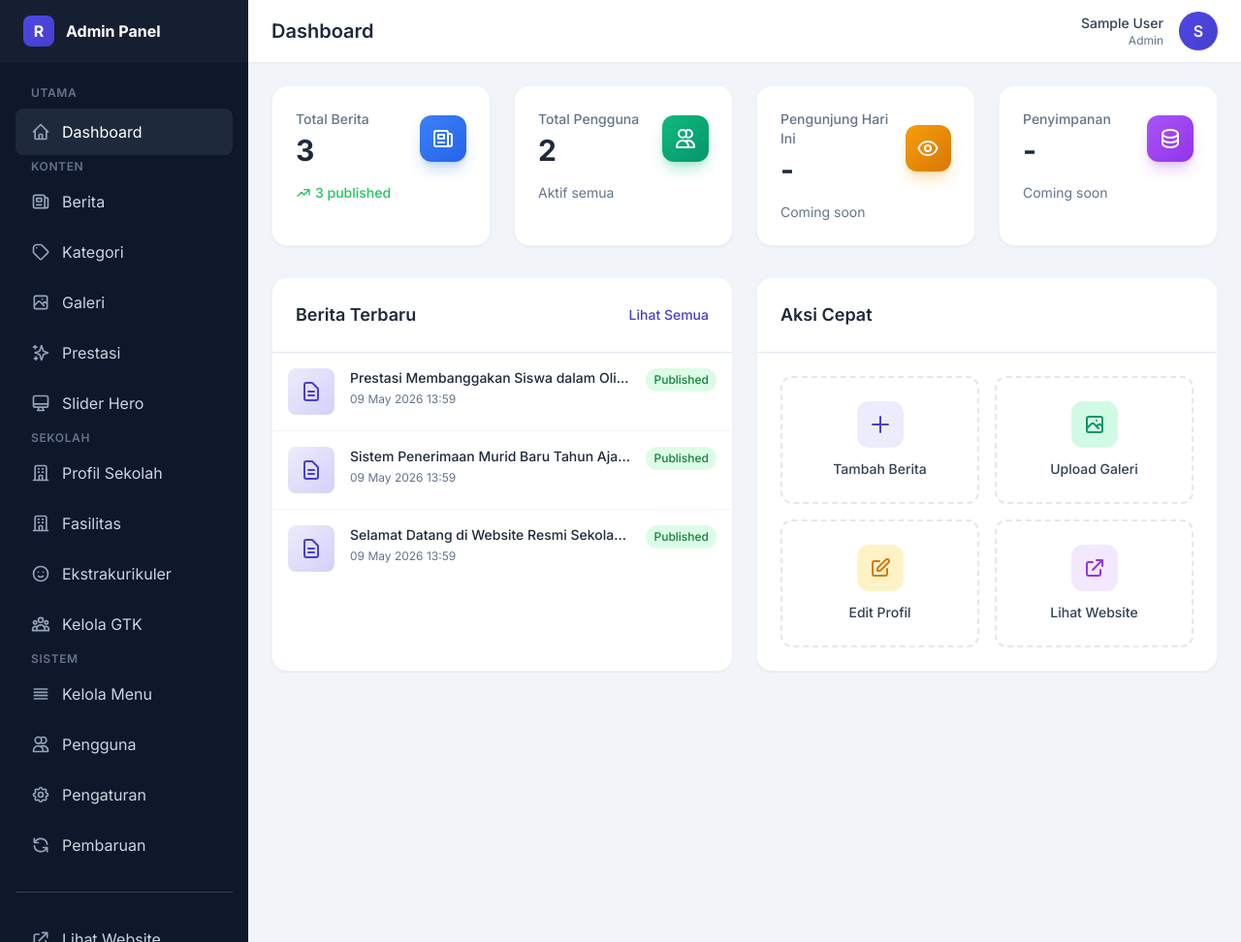
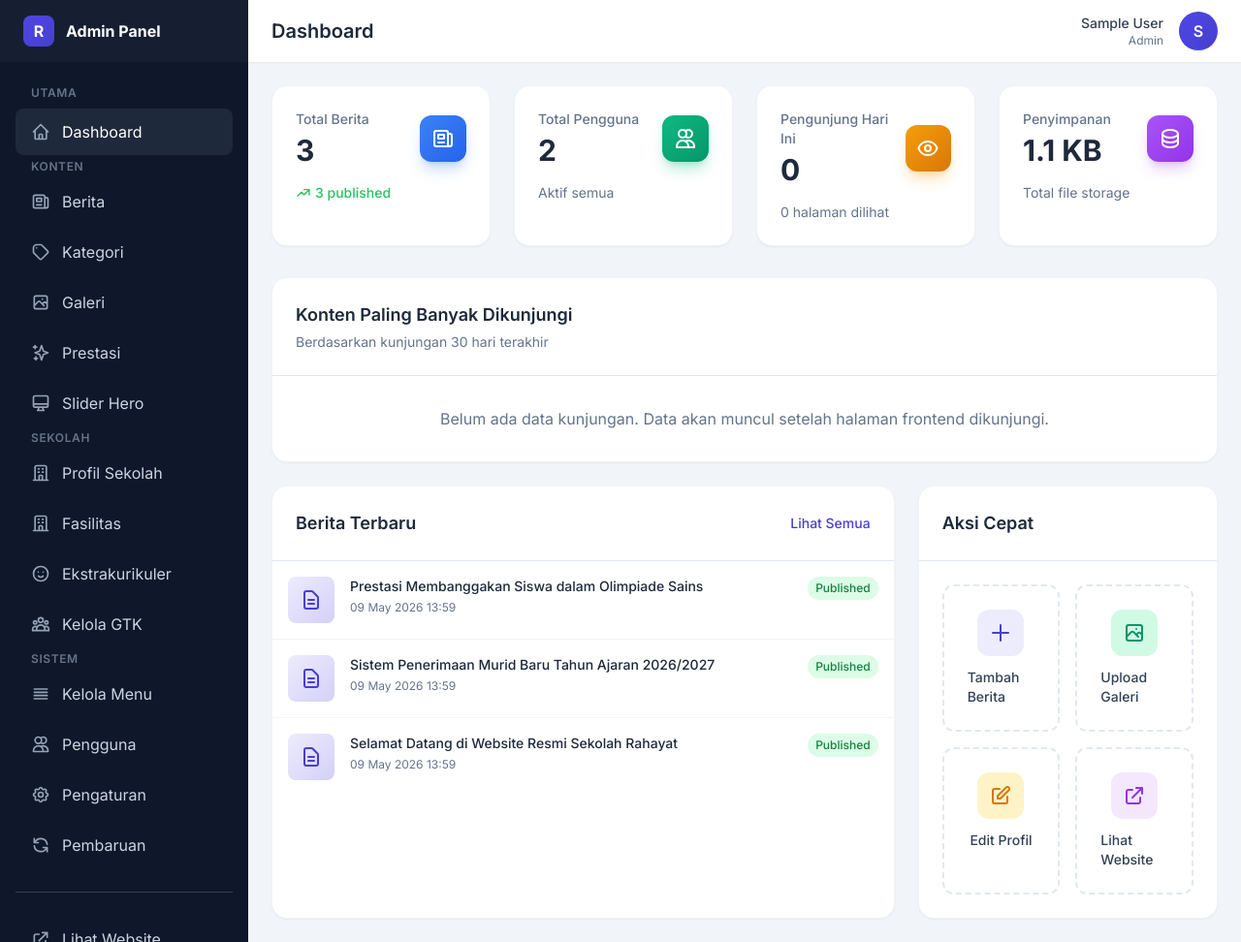
Before and after one commit to ruhy4t/rahayat-cms, a PHP site: page /admin in a window 1280 px wide. Shown: the whole page at 97% size. Run offline with PHP 8.4, Linux system fonts and the light colour scheme; the visitor is signed in with stand-in values (Sample User, id 1); data comes from the database, SQL or seed files in the repository; both versions use the stored data as it was after the commit; tables that the repository leaves empty hold one stand-in row (values such as "Sample post"); some libraries are stand-ins or nearby versions.

Commit message:
Add visitor analytics to dashboard

```diff
--- a/app/Controllers/Controller.php
+++ b/app/Controllers/Controller.php
@@ -105,6 +105,10 @@ abstract class Controller
         require $viewFile;
 
         $content = ob_get_clean();
+
+        if ($layout === 'frontend') {
+            $this->trackFrontendVisit($view, $data);
+        }
 
         // If layout is specified, wrap content in layout
         if ($layout) {
@@ -469,4 +473,77 @@ abstract class Controller
             error_log('Watermark failed: ' . $e->getMessage());
         }
     }
+
+    private function trackFrontendVisit(string $view, array $data): void
+    {
+        if (PHP_SAPI === 'cli' || $this->isLoggedIn()) {
+            return;
+        }
+
+        $path = parse_url($_SERVER['REQUEST_URI'] ?? '/', PHP_URL_PATH) ?: '/';
+        if (str_starts_with($path, '/storage') || str_starts_with($path, '/api')) {
+            return;
+        }
+
+        $userAgent = strtolower((string) ($_SERVER['HTTP_USER_AGENT'] ?? ''));
+        if ($userAgent === '' || preg_match('/bot|crawl|spider|slurp|preview|facebookexternalhit|whatsapp/i', $userAgent)) {
+            return;
+        }
+
+        if (empty($_SESSION['_visitor_id'])) {
+            $_SESSION['_visitor_id'] = Security::randomString(32);
+        }
+
+        $meta = $this->resolveVisitContent($view, $data);
+        $ip = $_SERVER['HTTP_CF_CONNECTING_IP'] ?? $_SERVER['REMOTE_ADDR'] ?? '';
+        $visitorKey = hash('sha256', $_SESSION['_visitor_id'] . '|' . $ip . '|' . $userAgent);
+
+        try {
+            (new SiteVisit())->record([
+                'visitor_key' => $visitorKey,
+                'path' => $path,
+                'title' => $meta['title'],
+                'content_type' => $meta['content_type'],
+                'content_id' => $meta['content_id'],
+            ]);
+        } catch (\Throwable $e) {
+            error_log('Visit tracking failed: ' . $e->getMessage());
+        }
+    }
+
+    private function resolveVisitContent(string $view, array $data): array
+    {
+        $title = (string) ($data['title'] ?? 'Halaman');
+        $type = match ($view) {
+            'frontend.home' => 'home',
+            'frontend.profile' => 'profile',
+            'frontend.gtk' => 'gtk',
+            'frontend.gallery' => 'gallery',
+            'frontend.gallery-detail' => 'gallery_album',
+            'frontend.contact' => 'contact',
+            'frontend.news.index' => 'news_index',
+            'frontend.news.show' => 'news',
+            'frontend.news.search' => 'search',
+            'frontend.prestasi' => 'prestasi',
+            'frontend.spmb.index' => 'spmb',
+            'frontend.spmb.register' => 'spmb_register',
+            'frontend.spmb.status' => 'spmb_status',
+            default => str_replace('frontend.', '', $view),
+        };
+
+        $contentId = null;
+        if (!empty($data['news']['id'])) {
+            $contentId = (int) $data['news']['id'];
+            $title = (string) $data['news']['title'];
+        } elseif (!empty($data['album']['id'])) {
+            $contentId = (int) $data['album']['id'];
+            $title = (string) $data['album']['title'];
+        }
+
+        return [
+            'title' => substr($title, 0, 255),
+            'content_type' => $type,
+            'content_id' => $contentId,
+        ];
+    }
 }
--- a/app/Controllers/DashboardController.php
+++ b/app/Controllers/DashboardController.php
@@ -20,6 +20,7 @@ class DashboardController extends Controller
     private GalleryItem $galleryModel;
     private HeroSlide $slideModel;
     private Staff $staffModel;
+    private SiteVisit $visitModel;
 
     public function __construct()
     {
@@ -34,6 +35,7 @@ class DashboardController extends Controller
         $this->galleryModel = new GalleryItem();
         $this->slideModel = new HeroSlide();
         $this->staffModel = new Staff();
+        $this->visitModel = new SiteVisit();
     }
 
     /**
@@ -191,13 +193,51 @@ class DashboardController extends Controller
             'stats' => [
                 'news_count' => $this->newsModel->count(),
                 'news_published' => $this->newsModel->countPublished(),
-                'user_count' => $this->userModel->count()
+                'user_count' => $this->userModel->count(),
+                'visitors_today' => $this->visitModel->countVisitorsToday(),
+                'page_views_today' => $this->visitModel->countPageViewsToday(),
+                'storage_size' => $this->formatBytes($this->directorySize(STORAGE_PATH)),
             ],
             'recentNews' => $this->newsModel->getRecent(5),
+            'topContent' => $this->visitModel->getTopContent(6, 30),
             'flash' => $this->getFlash()
         ];
 
         $this->view('backend.dashboard', $data, 'backend');
+    }
+
+    private function directorySize(string $path): int
+    {
+        if (!is_dir($path)) {
+            return 0;
+        }
+
+        $size = 0;
+        $iterator = new RecursiveIteratorIterator(
+            new RecursiveDirectoryIterator($path, FilesystemIterator::SKIP_DOTS)
+        );
+
+        foreach ($iterator as $file) {
+            if ($file->isFile()) {
+                $size += $file->getSize();
+            }
+        }
+
+        return $size;
+    }
+
+    private function formatBytes(int $bytes): string
+    {
+        $units = ['B', 'KB', 'MB', 'GB'];
+        $value = (float) $bytes;
+        $unit = 0;
+
+        while ($value >= 1024 && $unit < count($units) - 1) {
+            $value /= 1024;
+            $unit++;
+        }
+
+        return number_format($value, $unit === 0 ? 0 : 1) . ' ' . $units[$unit];
     }
 
     /**
--- /dev/null
+++ b/app/Models/SiteVisit.php
@@ -0,0 +1,96 @@
+<?php
+/**
+ * ============================================
+ * Site Visit Analytics Model
+ * ============================================
+ */
+
+declare(strict_types=1);
+
+class SiteVisit extends Model
+{
+    protected string $table = 'site_visits';
+    protected array $fillable = [
+        'visitor_key',
+        'path',
+        'title',
+        'content_type',
+        'content_id',
+        'visited_on',
+        'created_at',
+    ];
+    private static bool $tableChecked = false;
+
+    public function __construct()
+    {
+        parent::__construct();
+
+        if (!self::$tableChecked) {
+            $this->ensureTable();
+            self::$tableChecked = true;
+        }
+    }
+
+    private function ensureTable(): void
+    {
+        $sql = "CREATE TABLE IF NOT EXISTS {$this->table} (
+            id BIGINT UNSIGNED AUTO_INCREMENT PRIMARY KEY,
+            visitor_key CHAR(64) NOT NULL,
+            path VARCHAR(255) NOT NULL,
+            title VARCHAR(255) NULL,
+            content_type VARCHAR(50) NOT NULL DEFAULT 'page',
+            content_id INT UNSIGNED NULL,
+            visited_on DATE NOT NULL,
+            created_at DATETIME DEFAULT CURRENT_TIMESTAMP,
+
+            INDEX idx_visited_on (visited_on),
+            INDEX idx_visitor_day (visitor_key, visited_on),
+            INDEX idx_content (content_type, content_id),
+            INDEX idx_path (path)
+        ) ENGINE=InnoDB DEFAULT CHARSET=utf8mb4 COLLATE=utf8mb4_unicode_ci";
+
+        $this->db->query($sql);
+    }
+
+    public function record(array $data): void
+    {
+        $data['visited_on'] = date('Y-m-d');
+        $data['created_at'] = date('Y-m-d H:i:s');
+
+        $this->db->insert($this->table, array_intersect_key($data, array_flip($this->fillable)));
+    }
+
+    public function countVisitorsToday(): int
+    {
+        $sql = "SELECT COUNT(DISTINCT visitor_key) FROM {$this->table} WHERE visited_on = CURDATE()";
+        return (int) $this->db->fetchColumn($sql);
+    }
+
+    public function countPageViewsToday(): int
+    {
+        $sql = "SELECT COUNT(*) FROM {$this->table} WHERE visited_on = CURDATE()";
+        return (int) $this->db->fetchColumn($sql);
+    }
+
+    public function getTopContent(int $limit = 5, int $days = 30): array
+    {
+        $limit = min(20, max(1, $limit));
+        $days = min(365, max(1, $days));
+
+        $sql = "SELECT
+                    COALESCE(NULLIF(title, ''), path) AS title,
+                    content_type,
+                    content_id,
+                    path,
+                    COUNT(*) AS views,
+                    COUNT(DISTINCT visitor_key) AS visitors
+                FROM {$this->table}
+                WHERE visited_on >= DATE_SUB(CURDATE(), INTERVAL ? DAY)
+                  AND content_type NOT IN ('home', 'search')
+                GROUP BY content_type, content_id, path, title
+                ORDER BY views DESC, visitors DESC
+                LIMIT ?";
+
+        return $this->db->fetchAll($sql, [$days, $limit]);
+    }
+}
--- a/views/backend/dashboard.php
+++ b/views/backend/dashboard.php
@@ -1,3 +1,7 @@
+<?php
+$topContent = $topContent ?? [];
+?>
+
 <!-- Dashboard Stats -->
 <div class="grid grid-cols-1 md:grid-cols-2 lg:grid-cols-4 gap-6 mb-8">
     <!-- Total News -->
@@ -55,7 +59,9 @@
         <div class="flex items-center justify-between">
             <div>
                 <p class="text-slate-500 text-sm font-medium">Pengunjung Hari Ini</p>
-                <p class="text-3xl font-bold text-slate-800 mt-1">-</p>
+                <p class="text-3xl font-bold text-slate-800 mt-1">
+                    <?= e($stats['visitors_today'] ?? 0) ?>
+                </p>
             </div>
             <div
                 class="w-12 h-12 bg-gradient-to-br from-amber-500 to-amber-600 rounded-xl flex items-center justify-center shadow-lg shadow-amber-500/30">
@@ -68,7 +74,9 @@
             </div>
         </div>
         <div class="mt-4 flex items-center text-sm">
-            <span class="text-slate-500">Coming soon</span>
+            <span class="text-slate-500">
+                <?= e($stats['page_views_today'] ?? 0) ?> halaman dilihat
+            </span>
         </div>
     </div>
 
@@ -77,7 +85,9 @@
         <div class="flex items-center justify-between">
             <div>
                 <p class="text-slate-500 text-sm font-medium">Penyimpanan</p>
-                <p class="text-3xl font-bold text-slate-800 mt-1">-</p>
+                <p class="text-3xl font-bold text-slate-800 mt-1">
+                    <?= e($stats['storage_size'] ?? '0 B') ?>
+                </p>
             </div>
             <div
                 class="w-12 h-12 bg-gradient-to-br from-purple-500 to-purple-600 rounded-xl flex items-center justify-center shadow-lg shadow-purple-500/30">
@@ -88,15 +98,74 @@
             </div>
         </div>
         <div class="mt-4 flex items-center text-sm">
-            <span class="text-slate-500">Coming soon</span>
+            <span class="text-slate-500">Total file storage</span>
         </div>
     </div>
 </div>
 
-<!-- Recent News -->
-<div class="grid lg:grid-cols-2 gap-6">
+<!-- Dashboard Content -->
+<div class="grid lg:grid-cols-3 gap-6">
+    <!-- Top Content -->
+    <div class="bg-white rounded-2xl shadow-sm border border-slate-200/50 lg:col-span-3">
+        <div class="flex items-center justify-between p-6 border-b border-slate-200">
+            <div>
+                <h2 class="text-lg font-semibold text-slate-800">Konten Paling Banyak Dikunjungi</h2>
+                <p class="text-sm text-slate-500 mt-1">Berdasarkan kunjungan 30 hari terakhir</p>
+            </div>
+        </div>
+        <div class="divide-y divide-slate-100">
+            <?php if (!empty($topContent)): ?>
+                <?php foreach ($topContent as $index => $item): ?>
+                    <?php
+                    $contentLabel = match ($item['content_type'] ?? '') {
+                        'news' => 'Berita',
+                        'news_index' => 'Daftar Berita',
+                        'gallery' => 'Galeri',
+                        'gallery_album' => 'Album Galeri',
+                        'profile' => 'Profil',
+                        'gtk' => 'GTK',
+                        'prestasi' => 'Prestasi',
+                        'contact' => 'Kontak',
+                        'spmb' => 'SPMB',
+                        'spmb_register' => 'Form SPMB',
+                        'spmb_status' => 'Cek Status SPMB',
+                        default => 'Halaman',
+                    };
+                    ?>
+                    <a href="<?= e($item['path'] ?? '#') ?>" target="_blank"
+                        class="p-4 flex items-center gap-4 hover:bg-slate-50 transition-colors">
+                        <div
+                            class="w-10 h-10 rounded-xl bg-primary-50 text-primary-700 font-bold flex items-center justify-center">
+                            <?= $index + 1 ?>
+                        </div>
+                        <div class="flex-1 min-w-0">
+                            <div class="font-medium text-slate-800 truncate">
+                                <?= e($item['title'] ?? '-') ?>
+                            </div>
+                            <div class="text-xs text-slate-500 mt-1">
+                                <?= e($contentLabel) ?> · <?= e($item['path'] ?? '-') ?>
+                            </div>
+                        </div>
+                        <div class="text-right">
+                            <div class="text-sm font-semibold text-slate-800">
+                                <?= e($item['views'] ?? 0) ?> views
+                            </div>
+                            <div class="text-xs text-slate-500">
+                                <?= e($item['visitors'] ?? 0) ?> pengunjung
+                            </div>
+                        </div>
+                    </a>
+                <?php endforeach; ?>
+            <?php else: ?>
+                <div class="p-8 text-center text-slate-500">
+                    Belum ada data kunjungan. Data akan muncul setelah halaman frontend dikunjungi.
+                </div>
+            <?php endif; ?>
+        </div>
+    </div>
+
     <!-- Recent News Table -->
-    <div class="bg-white rounded-2xl shadow-sm border border-slate-200/50">
+    <div class="bg-white rounded-2xl shadow-sm border border-slate-200/50 lg:col-span-2">
         <div class="flex items-center justify-between p-6 border-b border-slate-200">
             <h2 class="text-lg font-semibold text-slate-800">Berita Terbaru</h2>
             <a href="/admin/berita" class="text-primary-600 hover:text-primary-700 text-sm font-medium">Lihat Semua</a>
```
Also changed, not shown: database/migrations/create_site_visits_table.sql (added, +17 -0 lines), database/schema.sql (+19 -0 lines).
